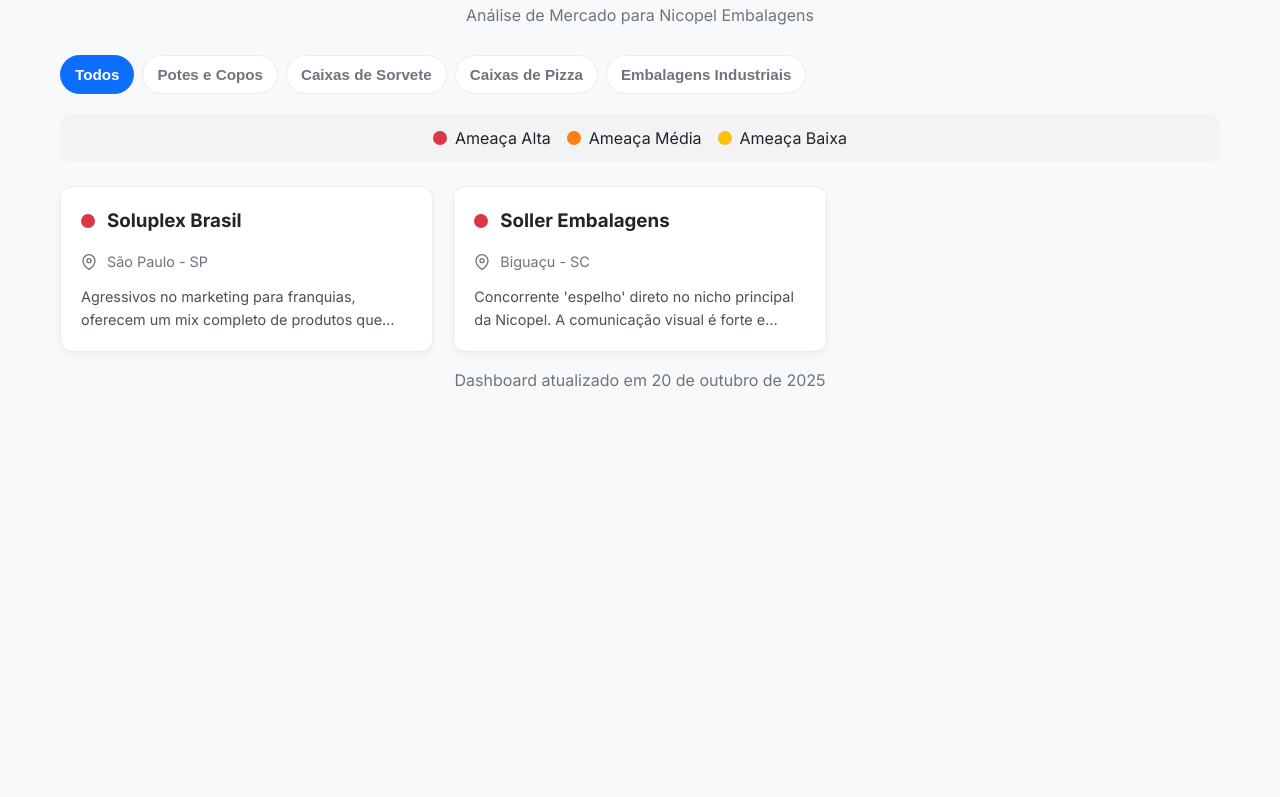
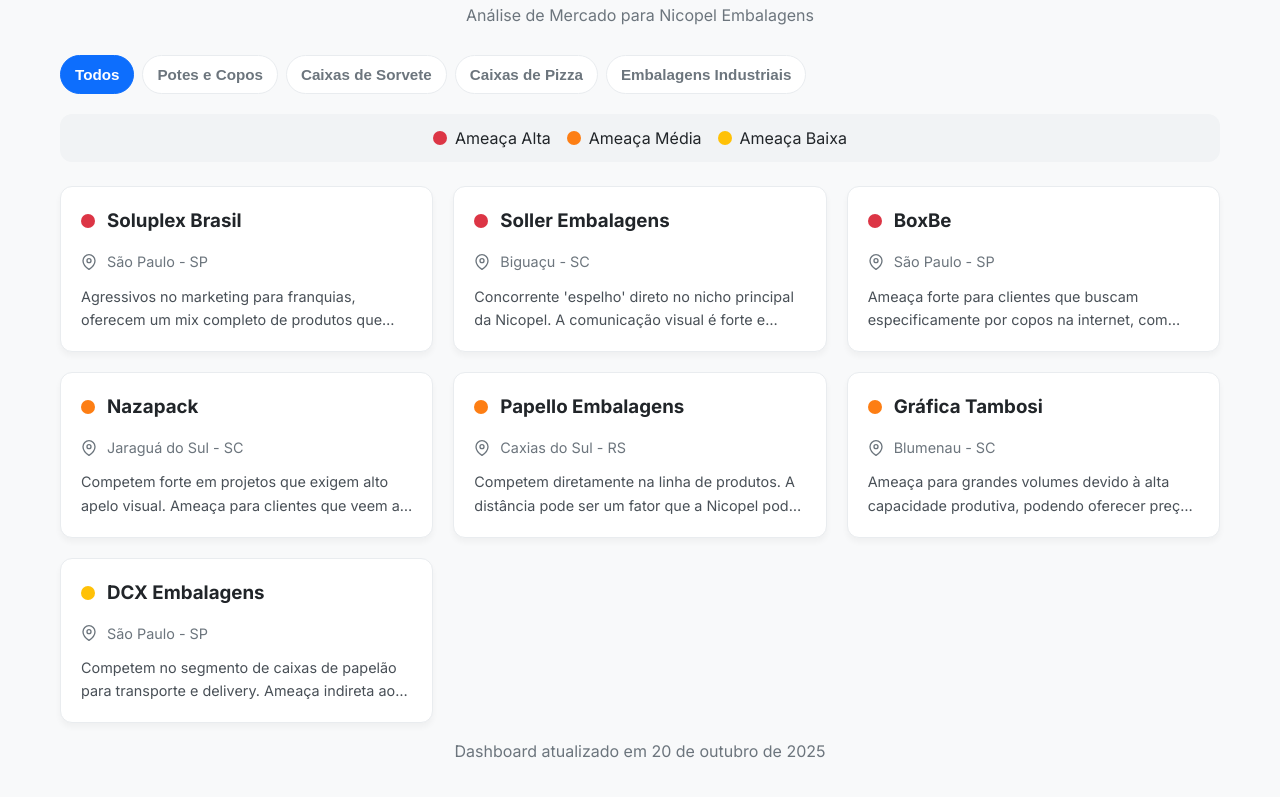
Before and after one commit to eumatheusths/analise_concorrentes_nicopel, a plain HTML site: page index.html in a window 1280 px wide. Shown: the part 71-868 px from the top of the page. Before the commit the page ends 800 px from the top, so only its background shows below. Drawn offline with Linux system fonts and the light colour scheme.

Commit message:
Refactor competitor cards and analysis preview styles

```diff
--- a/index.html
+++ b/index.html
@@ -37,20 +37,11 @@
         .card-body{flex-grow:1}
         .info-item{display:flex;align-items:center;gap:10px;margin:8px 0;font-size:0.9rem;color:var(--secondary-color)}
         .info-item svg{width:16px;height:16px;color:var(--secondary-color);flex-shrink:0}
-
-        /* NOVO: Estilo para a prévia da análise */
         .card-analysis-preview {
-            font-size: 0.9rem;
-            color: #495057;
-            margin: 12px 0 0;
-            line-height: 1.6;
-            -webkit-line-clamp: 2;
-            -webkit-box-orient: vertical;
-            display: -webkit-box;
-            overflow: hidden;
-            text-overflow: ellipsis;
+            font-size: 0.9rem; color: #495057; margin: 12px 0 0; line-height: 1.6;
+            -webkit-line-clamp: 2; -webkit-box-orient: vertical; display: -webkit-box;
+            overflow: hidden; text-overflow: ellipsis; flex-grow: 1;
         }
-
         .modal-overlay{position:fixed;inset:0;background:rgba(33,37,41,.6);display:flex;justify-content:center;align-items:center;z-index:1000;opacity:0;visibility:hidden;transition:opacity .25s,visibility .25s;padding:1rem}
         .modal-overlay.active{opacity:1;visibility:visible}
         .modal-content{background:#fff;border-radius:12px;width:100%;max-width:800px;max-height:min(90vh,700px);display:flex;flex-direction:column;overflow:hidden;transform:translateY(10px);transition:transform .25s}
@@ -127,7 +118,66 @@
                 </div>
             </article>
 
-            </main>
+            <article class="competitor-card"
+                data-category="potes-copos"
+                data-name="BoxBe" data-location="São Paulo - SP" data-focus="Foco absoluto em copos de papel."
+                data-analysis="Ameaça forte para clientes que buscam especificamente por copos na internet, com marketing digital muito agressivo para captura de leads online."
+                data-website="https://boxbe.com.br/" data-instagram="https://www.instagram.com/boxbeembalagens/">
+                <div class="card-header"><span class="threat-level threat-high"></span><h3>BoxBe</h3></div>
+                <div class="card-body">
+                    <div class="info-item"><svg><use href="#icon-location"/></svg><span>São Paulo - SP</span></div>
+                    <p class="card-analysis-preview">Ameaça forte para clientes que buscam especificamente por copos na internet, com marketing digital muito agressivo...</p>
+                </div>
+            </article>
+
+            <article class="competitor-card"
+                data-category="caixas-sorvete embalagens-industriais"
+                data-name="Nazapack" data-location="Jaraguá do Sul - SC" data-focus="Caixas de papel-cartão com foco em design."
+                data-analysis="Competem forte em projetos que exigem alto apelo visual. Ameaça para clientes que veem a embalagem como principal ferramenta de marketing no ponto de venda."
+                data-website="https://nazapack.com.br/" data-instagram="https://www.instagram.com/nazapack/?hl=en">
+                <div class="card-header"><span class="threat-level threat-medium"></span><h3>Nazapack</h3></div>
+                <div class="card-body">
+                    <div class="info-item"><svg><use href="#icon-location"/></svg><span>Jaraguá do Sul - SC</span></div>
+                    <p class="card-analysis-preview">Competem forte em projetos que exigem alto apelo visual. Ameaça para clientes que veem a embalagem como principal ferramenta de marketing...</p>
+                </div>
+            </article>
+
+            <article class="competitor-card"
+                data-category="potes-copos"
+                data-name="Papello Embalagens" data-location="Caxias do Sul - RS" data-focus="Copos, potes e baldes de papel."
+                data-analysis="Competem diretamente na linha de produtos. A distância pode ser um fator que a Nicopel pode explorar, oferecendo fretes mais competitivos e prazos de entrega menores."
+                data-website="https://www.papello.com.br/" data-instagram="https://www.instagram.com/papelloembalagens/">
+                <div class="card-header"><span class="threat-level threat-medium"></span><h3>Papello Embalagens</h3></div>
+                <div class="card-body">
+                    <div class="info-item"><svg><use href="#icon-location"/></svg><span>Caxias do Sul - RS</span></div>
+                    <p class="card-analysis-preview">Competem diretamente na linha de produtos. A distância pode ser um fator que a Nicopel pode explorar...</p>
+                </div>
+            </article>
+
+            <article class="competitor-card"
+                data-category="caixas-sorvete embalagens-industriais caixas-pizza"
+                data-name="Gráfica Tambosi" data-location="Blumenau - SC" data-focus="Gráfica industrial para grandes volumes."
+                data-analysis="Ameaça para grandes volumes devido à alta capacidade produtiva, podendo oferecer preços competitivos. Menos ágil para pedidos menores e nichados."
+                data-website="https://graficatambosi.com.br/embalagens" data-instagram="https://www.instagram.com/graficatambosi/">
+                <div class="card-header"><span class="threat-level threat-medium"></span><h3>Gráfica Tambosi</h3></div>
+                <div class="card-body">
+                    <div class="info-item"><svg><use href="#icon-location"/></svg><span>Blumenau - SC</span></div>
+                    <p class="card-analysis-preview">Ameaça para grandes volumes devido à alta capacidade produtiva, podendo oferecer preços competitivos...</p>
+                </div>
+            </article>
+
+            <article class="competitor-card"
+                data-category="caixas-pizza embalagens-industriais"
+                data-name="DCX Embalagens" data-location="São Paulo - SP" data-focus="Caixas de papelão para e-commerce e delivery."
+                data-analysis="Competem no segmento de caixas de papelão para transporte e delivery. Ameaça indireta ao core business, mas direta para caixas de pizza mais simples."
+                data-website="https://www.dcxembalagens.com.br/" data-instagram="https://www.instagram.com/dcxembalagens/">
+                <div class="card-header"><span class="threat-level threat-low"></span><h3>DCX Embalagens</h3></div>
+                <div class="card-body">
+                    <div class="info-item"><svg><use href="#icon-location"/></svg><span>São Paulo - SP</span></div>
+                    <p class="card-analysis-preview">Competem no segmento de caixas de papelão para transporte e delivery. Ameaça indireta ao core business...</p>
+                </div>
+            </article>
+        </main>
 
         <footer style="text-align:center;margin-top:16px;color:var(--secondary-color)">
             <p>Dashboard atualizado em <span id="last-updated"></span></p>
@@ -143,7 +193,7 @@
             <div class="modal-body">
                 <div id="modal-location" class="info-item"></div>
                 <div id="modal-focus" class="info-item"></div>
-                <p id="modal-analysis" style="margin:0"></p>
+                <p id="modal-analysis" style="margin:0; line-height: 1.7;"></p>
             </div>
             <footer class="modal-footer">
                 <div id="modal-actions" class="card-actions"></div>
@@ -167,7 +217,6 @@
                     card.classList.toggle('hidden', !(cat === 'todos' || categories.includes(cat)));
                 });
             });
-
             const grid = document.getElementById('competitors-grid');
             const modal = document.getElementById('competitor-modal');
             const modalCloseBtn = document.getElementById('modal-close-btn');
@@ -176,11 +225,8 @@
             const modalFocus = document.getElementById('modal-focus');
             const modalAnalysis = document.getElementById('modal-analysis');
             const modalActions = document.getElementById('modal-actions');
-
-            // NOVO: Elementos para o Focus Trap
             let firstFocusableEl = null;
             let lastFocusableEl = null;
-
             const openModal = (card) => {
                 const name = card.dataset.name || '';
                 const location = card.dataset.location || '';
@@ -190,7 +236,6 @@
                 const instagram = card.dataset.instagram || '';
                 const threatEl = card.querySelector('.threat-level');
                 const threatHTML = threatEl ? threatEl.outerHTML : '';
-
                 modalHeaderContent.innerHTML = `${threatHTML}<h3 style="margin:0">${name}</h3>`;
                 modalLocation.innerHTML = `<svg><use href="#icon-location"/></svg><span>${location}</span>`;
                 modalFocus.innerHTML = `<svg><use href="#icon-focus"/></svg><span>${focus}</span>`;
@@ -199,42 +244,34 @@
                 if (website) actions += `<a href="${website}" target="_blank" rel="noopener" class="action-btn btn-website"><svg><use href="#icon-website"/></svg>Website</a>`;
                 if (instagram) actions += `<a href="${instagram}" target="_blank" rel="noopener" class="action-btn btn-instagram"><svg><use href="#icon-instagram"/></svg>Instagram</a>`;
                 modalActions.innerHTML = actions;
-
                 modal.classList.add('active');
                 modal.setAttribute('aria-hidden','false');
                 document.body.style.overflow='hidden';
-
-                // NOVO: Lógica do Focus Trap
                 const focusableEls = modal.querySelectorAll('a[href]:not([disabled]), button:not([disabled])');
                 firstFocusableEl = focusableEls[0];
                 lastFocusableEl = focusableEls[focusableEls.length - 1];
-                firstFocusableEl.focus();
+                modalCloseBtn.focus();
             };
-
             const closeModal = () => {
                 modal.classList.remove('active');
                 modal.setAttribute('aria-hidden','true');
                 document.body.style.overflow='';
             };
-
             grid.addEventListener('click', (event) => {
                 const card = event.target.closest('.competitor-card');
                 if (card) openModal(card);
             });
-
             modalCloseBtn.addEventListener('click', closeModal);
             modal.addEventListener('click', (e) => { if (e.target === modal) closeModal(); });
             document.addEventListener('keydown', (e)=>{
                 if(e.key==='Escape' && modal.classList.contains('active')) closeModal();
-
-                // NOVO: Lógica do Focus Trap
                 if (e.key === 'Tab' && modal.classList.contains('active')) {
-                    if (e.shiftKey) { /* shift + tab */
+                    if (e.shiftKey) {
                         if (document.activeElement === firstFocusableEl) {
                             lastFocusableEl.focus();
                             e.preventDefault();
                         }
-                    } else { /* tab */
+                    } else {
                         if (document.activeElement === lastFocusableEl) {
                             firstFocusableEl.focus();
                             e.preventDefault();
@@ -242,7 +279,6 @@
                     }
                 }
             });
-
             const today = new Date();
             document.getElementById('last-updated').textContent =
                 today.toLocaleDateString('pt-BR',{day:'2-digit',month:'long',year:'numeric'});
```
